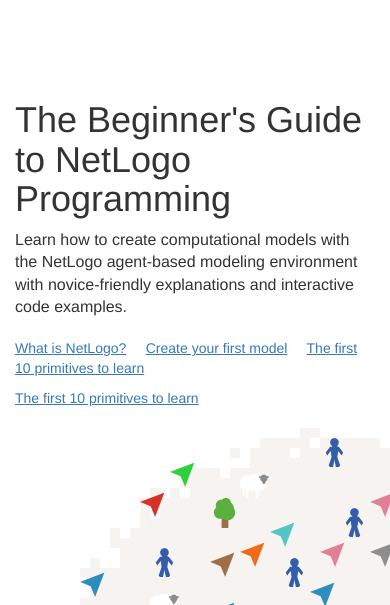
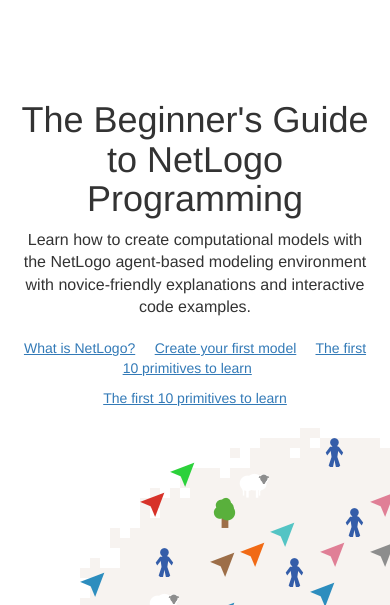
Before and after one commit to NetLogo/beginners-interactive-netlogo-dictionary, a Flask app: template app/templates/index.html in a window 390 px wide; the page is wider, and only the part inside the window is pictured. Shown: the part 52-657 px from the top of that part. Run offline with Flask 2, Linux system fonts and the light colour scheme; the template is opened without the code that fills it, so the values that code supplies are empty; some libraries are stand-ins or nearby versions.

Commit message:
minor fixes for mobile viewing

```diff
--- a/app/templates/base.html
+++ b/app/templates/base.html
@@ -44,8 +44,8 @@
                         <a class="dropdown-item" href="#">Shapes and Colors</a>
                         <a class="dropdown-item" href="#">NetLogo Interface </a>
                         <div class="dropdown-divider"></div>
-                        <a class="dropdown-item" href="#">Models Library</a>
-                        <a class="dropdown-item" href="#">Modeling Commons</a>
+                        <a class="dropdown-item" href="https://ccl.northwestern.edu/netlogo/models/" target="_blank">Models Library</a>
+                        <a class="dropdown-item" href="http://www.modelingcommons.org" target="_blank">Modeling Commons</a>
                         <a class="dropdown-item" href="#">External Resources</a>
                         <div class="dropdown-divider"></div>
                         <a class="dropdown-item" href="#">About this webpage</a>
--- a/app/templates/dictionary.html
+++ b/app/templates/dictionary.html
@@ -39,7 +39,7 @@
                 </div>
 
 
-                <button type="button" class="btn btn-primary ml-md-auto"> <i class="fas fa-random"></i> Random Primitive</button>
+                <button type="button" class="btn btn-primary ml-md-auto mt-md-0 mt-4"> <i class="fas fa-random"></i> Random Primitive</button>
             </form>
 
             <div class="clearfix">&nbsp;</div>
--- a/app/templates/index.html
+++ b/app/templates/index.html
@@ -11,12 +11,12 @@
 <div class="row align-items-center">
     <div class="col-md-7">
 
-        <h1 class="display-4">The Beginner's Guide to NetLogo Programming</h1>
-        <p class="lead">
+        <h1 class="display-4 text-center text-md-left">The Beginner's Guide to NetLogo Programming</h1>
+        <p class="lead text-center text-md-left">
             Learn how to create computational models with the NetLogo agent-based modeling environment with novice-friendly explanations and interactive code examples.
         </p>
 
-        <p>
+        <p class="text-center text-md-left">
             <a href="#"><u>What is NetLogo?</u></a>
             &nbsp; &nbsp;
             <a href="#"><u>Create your first model</u></a>
@@ -26,7 +26,7 @@
             &nbsp; &nbsp;
         </p>
         <!--        The following version only shows in small, in a new line-->
-        <p class="d-block d-sm-none mb-4">
+        <p class="d-block d-sm-none mb-4  text-center text-md-left">
             <a href="#"><u>The first 10 primitives to learn</u></a>
         </p>
     </div>
```
